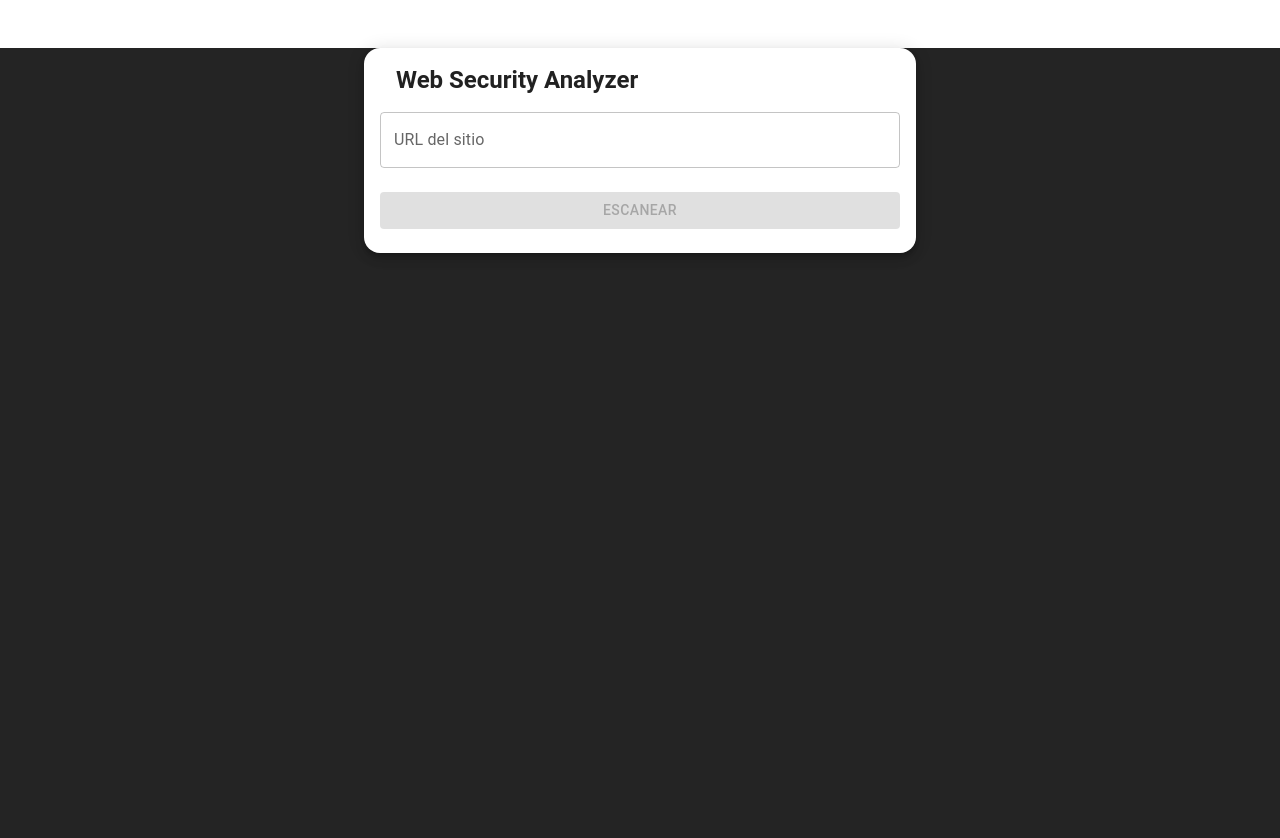
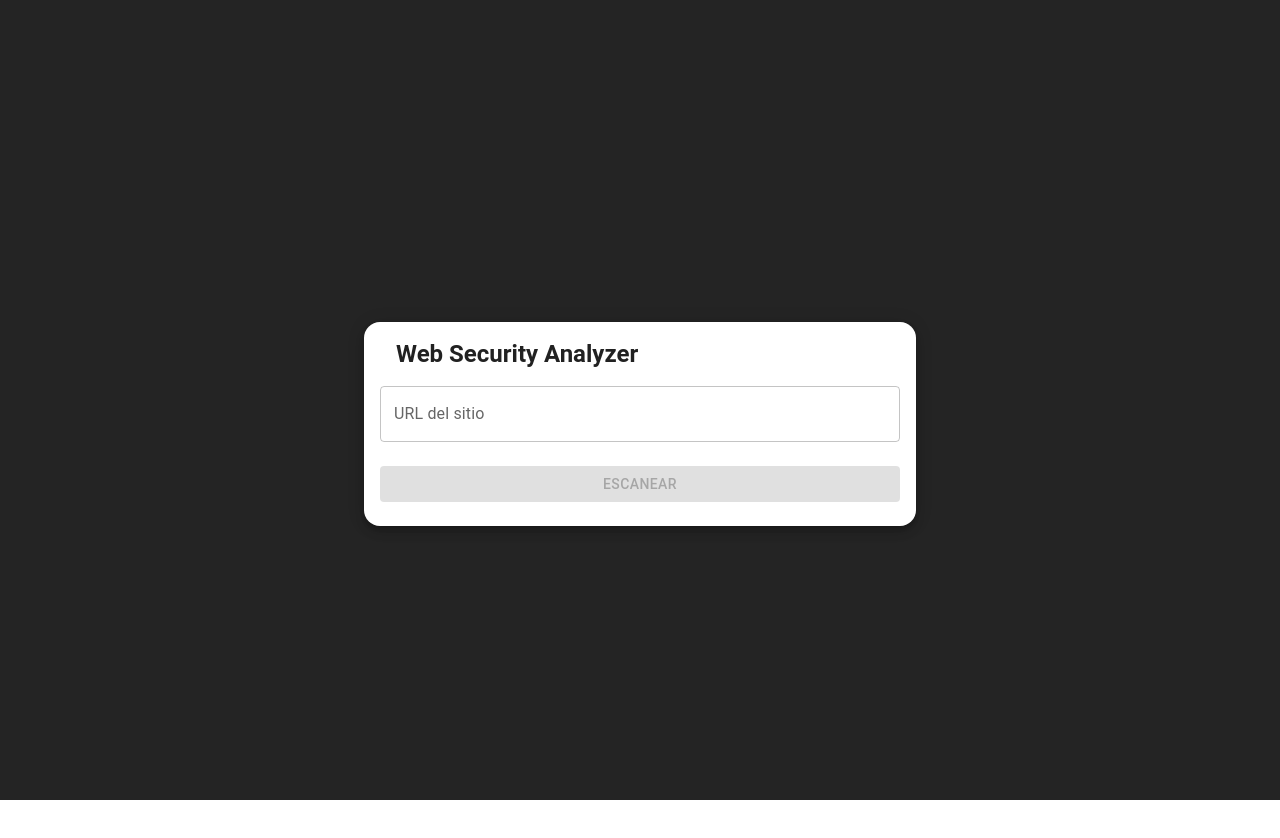
Before and after one commit to Patogol35/seguridadfront, a React (Vite) app: page / in a window 1280 px wide. Shown: the top 838 px of the page. After the commit the page ends 800 px from the top, so only its background shows below. Built offline with nearby package versions, Linux system fonts and the light colour scheme; some icons are missing.

Commit message:
Update index.css

```diff
--- a/src/index.css
+++ b/src/index.css
@@ -1,5 +1,6 @@
 :root {
-  font-family: system-ui, -apple-system, BlinkMacSystemFont, 'Segoe UI', Roboto, Oxygen, Ubuntu, Cantarell, sans-serif;
+  font-family: system-ui, -apple-system, BlinkMacSystemFont, 'Segoe UI',
+    Roboto, Oxygen, Ubuntu, Cantarell, sans-serif;
   line-height: 1.5;
   font-weight: 400;
   color-scheme: light dark;
@@ -22,12 +23,26 @@
   box-sizing: border-box;
 }
 
+/* ===== LAYOUT GLOBAL (AQUÍ ESTÁ LA CLAVE) ===== */
 body {
   margin: 0;
   min-width: 320px;
   min-height: 100vh;
   background-color: #242424;
+
+  display: flex;
+  align-items: center;
+  justify-content: center;
+  padding: 16px; /* equivale a px:2 de MUI */
 }
+
+/* CONTENEDOR PRINCIPAL DE REACT */
+#root {
+  width: 100%;
+  max-width: 960px; /* Container maxWidth="md" */
+}
+
+/* ============================================ */
 
 a {
   font-weight: 500;
```
